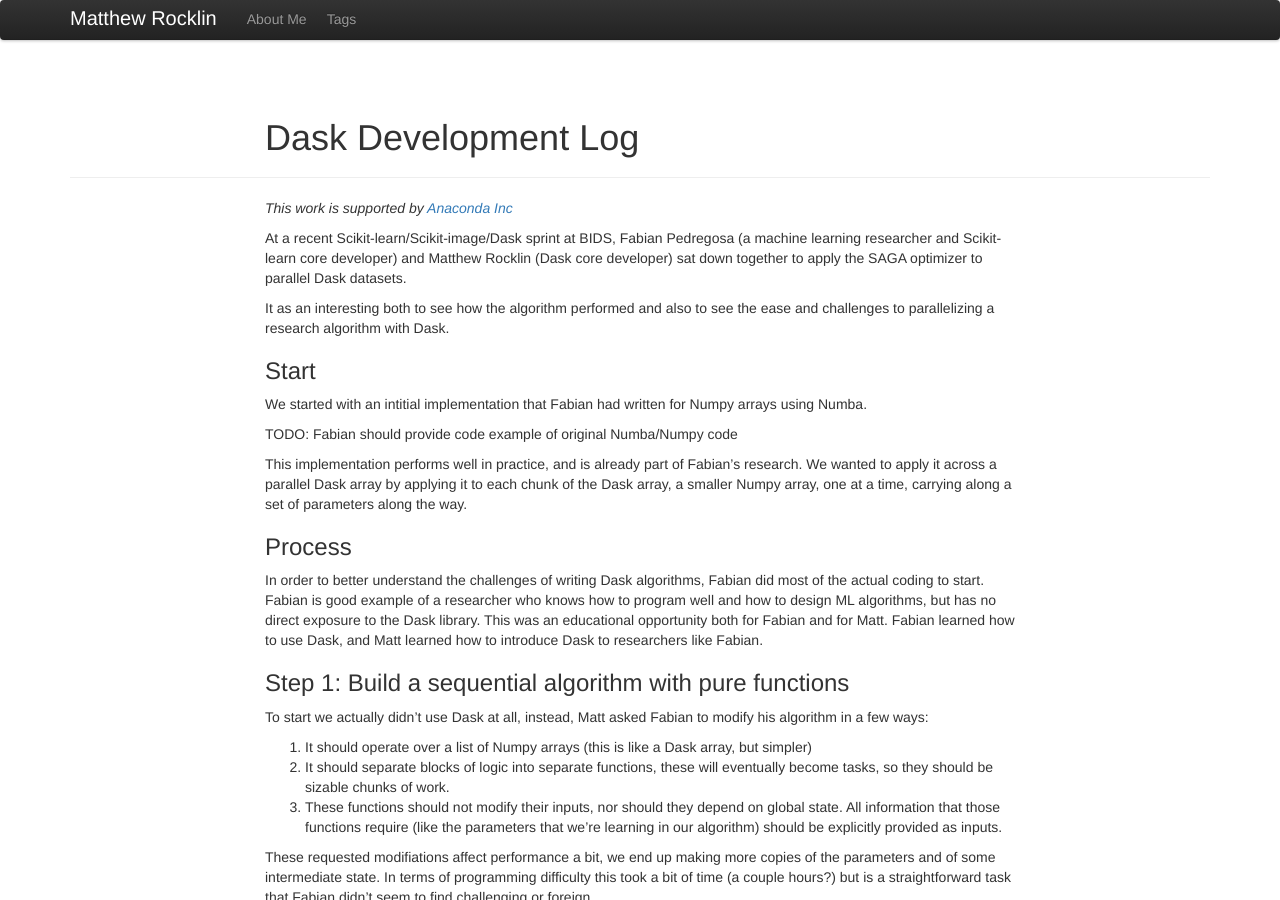
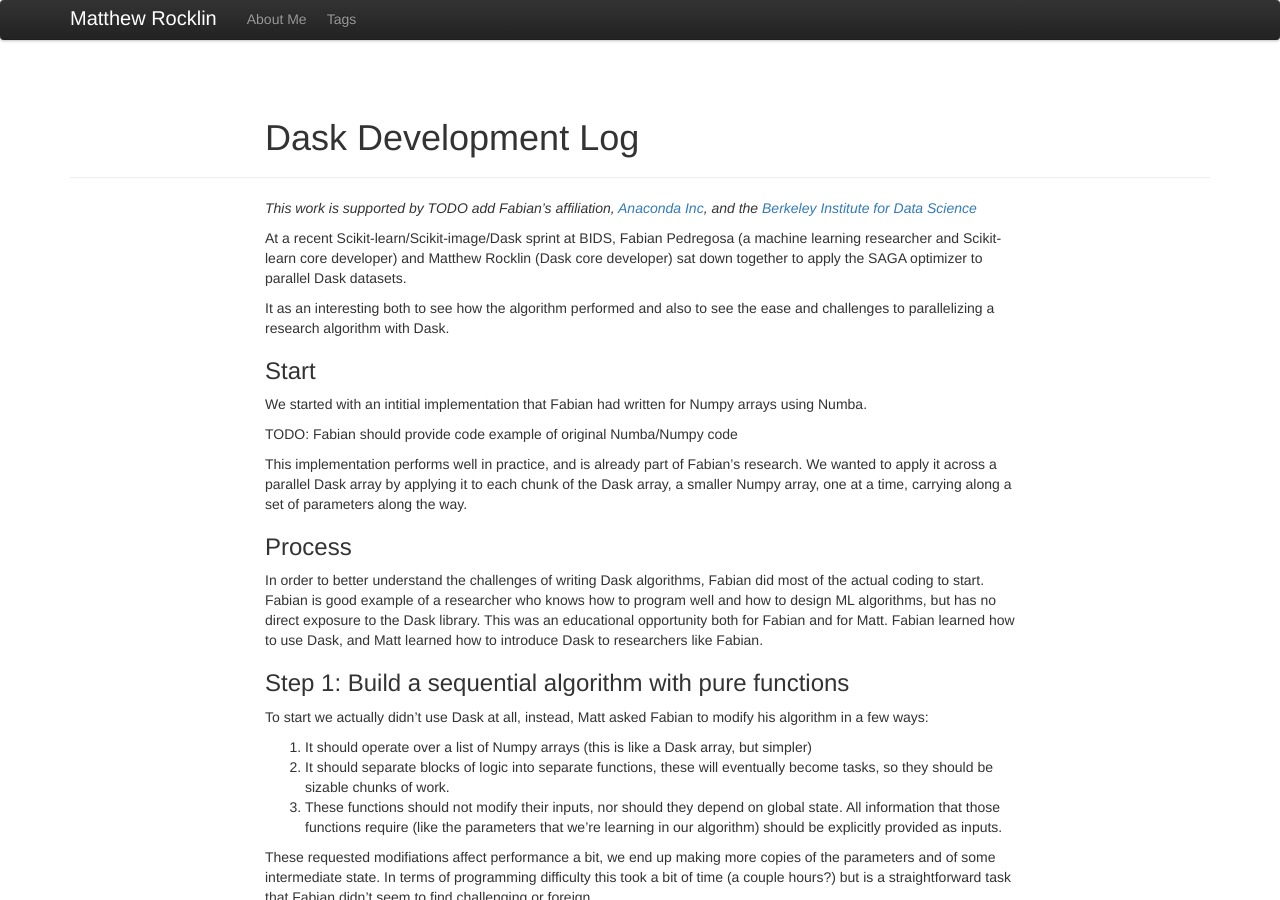
Before and after one commit to besyskymnbk/blog, a Jekyll site: the page built from _posts/work/2018-07-08-incremental-saga.md, in a window 1280 px wide and 900 px high. Built offline with Jekyll 4.4.1, drawn with Linux system fonts in a browser that asks for light colours; comment, search, counter and statistics services are not loaded.

Commit message:
modify affiliations

```diff
--- a/_posts/work/2018-07-08-incremental-saga.md
+++ b/_posts/work/2018-07-08-incremental-saga.md
@@ -8,7 +8,9 @@ theme: twitter
 ---
 {% include JB/setup %}
 
-*This work is supported by [Anaconda Inc](http://anaconda.com)*
+*This work is supported by TODO add Fabian's affiliation, [Anaconda
+Inc](http://anaconda.com), and the [Berkeley Institute for Data
+Science](https://bids.berkeley.edu/)*
 
 At a recent Scikit-learn/Scikit-image/Dask sprint at BIDS, Fabian Pedregosa (a
 machine learning researcher and Scikit-learn core developer) and Matthew
```
Also changed, not shown: _posts/work/2018-07-08-dask-dev.md (+1 -3 lines).
